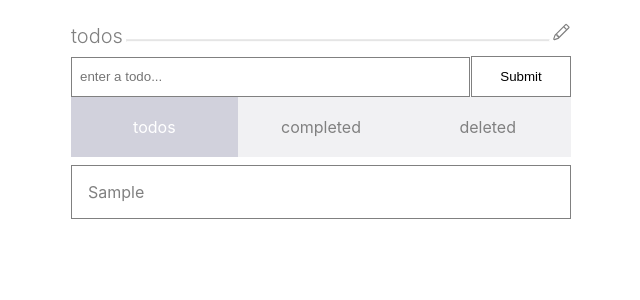
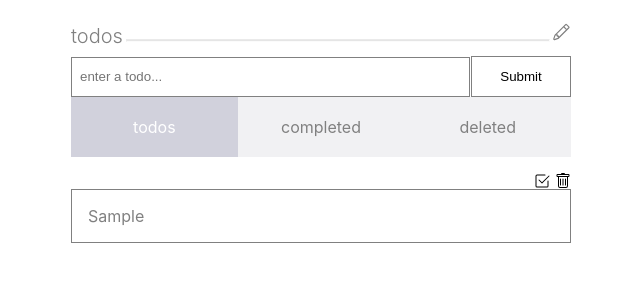
Before and after one commit to scottjason/todos-react-hooks, a React (Create React App) app: page / in a window 1280 px wide. Both pictures are taken after typing "Sample" into the empty fields and a click on the input "Submit". Shown: the top 300 px of the page, without its empty margins (319-959 px from the left). Built offline with nearby package versions, Linux system fonts and the light colour scheme.

Commit message:
add complete todo ui and functionality

```diff
--- a/src/components/App.js
+++ b/src/components/App.js
@@ -11,8 +11,8 @@ const initialState = { todos: [], view: 'todos' }
 function App() {
   const [state, dispatch] = useReducer(reducer, initialState)
   return (
-    <main className="app-container">
-      <Header state={{ ...state }} dispatch={dispatch} />
+    <main className='app-container'>
+      <Header />
       <InputPanel state={{ ...state }} dispatch={dispatch} />
       <Tabs state={{ ...state }} dispatch={dispatch} />
       <Todos state={{ ...state }} dispatch={dispatch} />
--- a/src/components/Header/Header.js
+++ b/src/components/Header/Header.js
@@ -2,7 +2,7 @@ import React from 'react'
 import { BsPencil } from 'react-icons/bs';
 import './Header.style.css'
 
-function Header(props) {
+function Header() {
   return (
     <div className="header-container">
       <h1 className="header">todos</h1>
--- a/src/components/InputPanel/InputPanel.js
+++ b/src/components/InputPanel/InputPanel.js
@@ -2,8 +2,9 @@ import React, { createRef } from 'react'
 import { v4 as uuidv4 } from 'uuid';
 import './InputPanel.style.css'
 
-const InputPanel = (props) => {
+const InputPanel = props => {
   const todoRef = createRef()
+  const { dispatch } = props
 
   const generateTodo = (message) => ({
     id: uuidv4(),
@@ -18,7 +19,7 @@ const InputPanel = (props) => {
   	const message = todoRef.current.value
   	if (message) {
   	  const action = { type: 'ADD_TODO', payload: generateTodo(message) }
-  	  props.dispatch(action)
+  	  dispatch(action)
   	  todoRef.current.value = ''
   	}
   }
--- a/src/components/Tabs/Tabs.js
+++ b/src/components/Tabs/Tabs.js
@@ -16,6 +16,13 @@ const Tabs = props => {
     return (className === isHovered || className === isActive) ? `${className} hovered` : className.split(' ')[0]
   }
 
+  const generateAction = (type, className) => {
+    return {
+      type,
+      payload: viewMap[className],
+    }
+  }
+
   const onMouseEnter = className => {
      if (className !== isHovered) {
       setHovered(className)
@@ -25,14 +32,6 @@ const Tabs = props => {
   const onMouseLeave = className => {
     if (className === isHovered) {
       setHovered('')
-    }
-  }
-
-  const generateAction = (type, className) => {
-
-    return {
-      type,
-      payload: viewMap[className],
     }
   }
 
--- a/src/components/Todo/Todo.js
+++ b/src/components/Todo/Todo.js
@@ -1,11 +1,23 @@
-import React from 'react'
+import React, { Fragment } from 'react'
+import { BsTrash } from 'react-icons/bs'
+import { BsCheckBox } from 'react-icons/bs'
 import './Todo.style.css'
 
-function Todo({ todo }) {
+function Todo(props) {
+	const { todo } = props;
   return (
-    <div className="todo-container">
-      <p>{ todo.message }</p>
-    </div>
+  	<div className='todo-container'>
+	    <div className='icon-container'>
+	      <BsCheckBox
+	        className='checkbox'
+	        onClick={() => props.onComplete(todo.id)}
+	       />
+	      <BsTrash className='trash-can' />
+	    </div>
+	    <div className='item-container'>
+	      <p>{ todo.message }</p>
+	    </div>
+  	</div>
   );
 }
 
--- a/src/components/Todo/Todo.style.css
+++ b/src/components/Todo/Todo.style.css
@@ -1,4 +1,11 @@
 .todo-container {
+	position: relative;
+	margin-top: 1rem;
+	width: 100%;
+	height: auto;
+}
+
+.item-container {
 	position: relative;
 	display: flex;
 	flex-direction: column;
@@ -7,9 +14,26 @@
 	width: 100%;
 	height: auto;
 	min-height: 50px;
-  	color: grey;
-	margin-top: 0.5rem;
+  color: grey;
 	border: 1px solid grey;
 	padding: 0 0 0 1rem;
 	box-sizing: border-box;
 }
+
+.icon-container {
+  position: relative;
+  width: 100%;
+  height: auto;
+  display: flex;
+  flex-direction: row;
+  justify-content: flex-end;
+}
+
+.checkbox {
+	margin-right: 0.3rem;
+	cursor: pointer;
+}
+
+.trash-can {
+  cursor: pointer;
+}
--- a/src/components/Todos/Todos.js
+++ b/src/components/Todos/Todos.js
@@ -3,15 +3,48 @@ import './Todos.style.css';
 import Todo from '../Todo/Todo';
 
 function Todos(props) {
-  console.log("Todos props", props)
-  const todos = [...props.state.todos]
-  const isActive = props.state.view === 'todos'
+  console.log(props.state)
+  let todos = [...props.state.todos]
+  const { dispatch } = props
+
+  const isTodosActive = props.state.view === 'todos'
+  const isCompletedActive = props.state.view === 'completed'
+  const isDeletedActive = props.state.view === 'deleted'
+
+  if (isCompletedActive) {
+    todos = todos.filter(todo => {
+      return todo.isCompleted
+    })
+  } else if (isDeletedActive) {
+      todos = todos.filter(todo => {
+        return todo.isDeleted
+    })
+  } else {
+    todos = todos.filter(todo => {
+      return !todo.isCompleted && !todo.isDeleted
+    })
+  }
+
+  const generateAction = (type, todoId) => {
+    return {
+      type,
+      payload: todoId,
+    }
+  }
+
+  const onComplete = todoId => {
+      const type = 'COMPLETE_TODO'
+      const action = generateAction(type, todoId)
+      dispatch(action)
+  }
+
   return (
     <div className='todos-container'>
-      {isActive && todos.map((todo) => (
+      {todos.map((todo) => (
         <Todo
           key={todo.id}
           todo={todo}
+          onComplete={onComplete}
         />
       ))}
     </div>
--- a/src/reducer/index.js
+++ b/src/reducer/index.js
@@ -1,3 +1,4 @@
+/* eslint-disable no-case-declarations */
 const reducer = (state, action) => {
   switch (action.type) {
   case 'ADD_TODO':
@@ -5,10 +6,21 @@ const reducer = (state, action) => {
       ...state,
       todos: state.todos.concat(action.payload),
     }
+  case 'COMPLETE_TODO':
+    const todos = state.todos.map(todo => {
+      if (todo.id === action.payload) {
+        todo.isCompleted = true
+      }
+      return todo
+    })
+    return {
+      ...state,
+      todos,
+    }
   case 'SET_ACTIVE_TAB':
     return {
       ...state,
-      view: action.payload
+      view: action.payload,
     }
   default:
     return state
```
